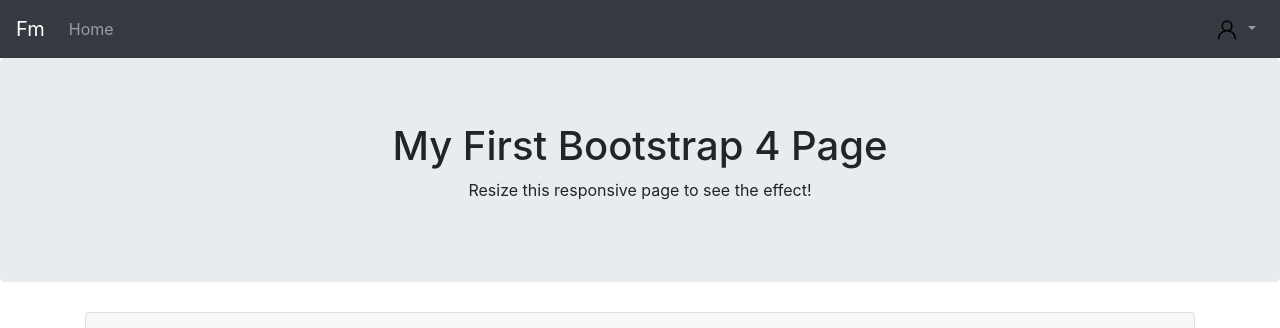
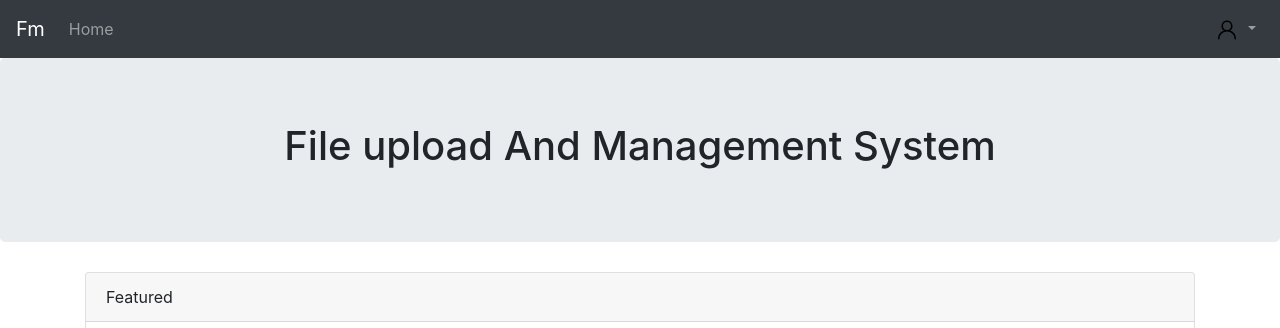
Before and after one commit to Jimlah/File-Management, a PHP site: page / in a window 1280 px wide. Shown: the top 328 px of the page. Run offline with PHP 8.4, Linux system fonts and the light colour scheme; data comes from the database, SQL or seed files in the repository; some libraries are stand-ins or nearby versions.

Commit message:
Update index.php

```diff
--- a/index.php
+++ b/index.php
@@ -1,6 +1,6 @@
 <?php
 session_start();
-require('public/config/config.php');
+require('./public/config/config.php');
 
 $data = new Database;
 
@@ -60,7 +60,7 @@ if (isset($_POST['log_in'])) {
 
 <body>
 
-<!-- Navbar  -->
+    <!-- Navbar  -->
 
     <nav class="navbar navbar-expand-sm bg-dark navbar-dark">
         <a class="navbar-brand" href="#">Fm</a>
@@ -95,8 +95,7 @@ if (isset($_POST['log_in'])) {
     <!-- Top Bar -->
 
     <div class="jumbotron text-center" style="margin-bottom:0">
-        <h1>My First Bootstrap 4 Page</h1>
-        <p>Resize this responsive page to see the effect!</p>
+        <h1>File upload And Management System</h1>
     </div>
 
     <div class="container" style="margin-top:30px">
@@ -106,7 +105,7 @@ if (isset($_POST['log_in'])) {
 
 
 
-<!-- Main Body -->
+                <!-- Main Body -->
                 <div class="card">
                     <div class="card-header">
                         Featured
@@ -307,7 +306,7 @@ if (isset($_POST['log_in'])) {
     <!-- Footer -->
 
     <div class="jumbotron text-center" style="margin-bottom:0">
-        <p>Footer</p>
+        <p>"when you don't create things, you become defined by your tastes rather than ability."</p>
     </div>
 
     <script>
```
